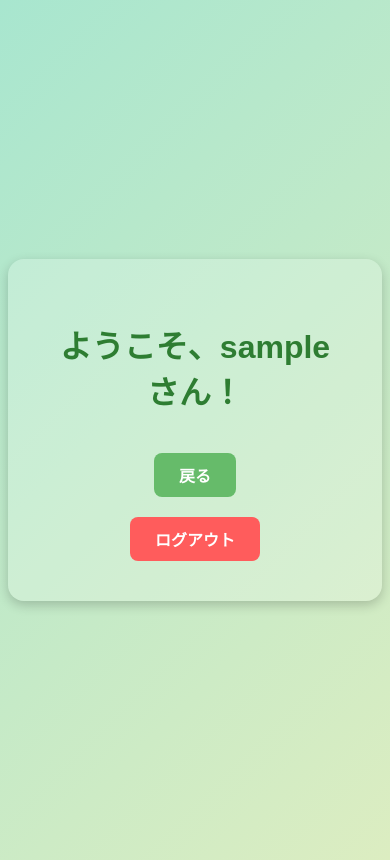
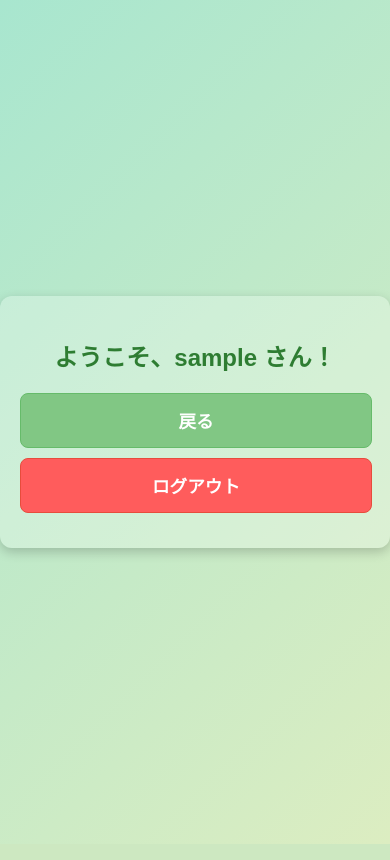
Before and after one commit to yuuya1127/Plant, a Flask app: page /user-info in a window 390 px wide. Run offline with Flask 3, Linux system fonts and the light colour scheme; the visitor is signed in with stand-in values (Sample User, id 1); parts of the project's set-up code (start-up, migrations or seed data) failed here and were passed over.

Commit message:
ログイン

```diff
--- a/templates/user_info.html
+++ b/templates/user_info.html
@@ -2,31 +2,36 @@
 <html lang="ja">
 <head>
   <meta charset="UTF-8">
+  <meta name="viewport" content="width=device-width, initial-scale=1.0">
   <title>アカウント情報</title>
   <style>
     body {
-      background: linear-gradient(135deg, #a8e6cf, #dcedc1); /* 🌿 緑系グラデーション */
+      background: linear-gradient(135deg, #a8e6cf, #dcedc1);
       font-family: 'Poppins', sans-serif;
       display: flex;
       justify-content: center;
       align-items: center;
       height: 100vh;
-      color: #2f4f4f; /* 植物っぽい落ち着いた文字色 */
+      color: #2f4f4f;
+      margin: 0;
     }
 
     .welcome-container {
       text-align: center;
       animation: fadeIn 1.2s ease-in-out;
-      background-color: rgba(255, 255, 255, 0.2);
+      background-color: rgba(255, 255, 255, 0.25);
       padding: 40px;
       border-radius: 16px;
       box-shadow: 0 4px 12px rgba(0,0,0,0.2);
+      width: 90%;
+      max-width: 400px;
     }
 
     .welcome-container h1 {
       font-size: 2em;
-      color: #2e7d32; /* 濃い緑 */
-      margin-bottom: 20px;
+      color: #2e7d32;
+      margin-bottom: 25px;
+      word-wrap: break-word;
     }
 
     @keyframes fadeIn {
@@ -36,35 +41,59 @@
 
     .btn {
       display: inline-block;
-      margin-top: 20px;
-      padding: 10px 25px;
-      background-color: #66bb6a; /* 明るい緑 */
+      margin-top: 15px;
+      padding: 12px 30px;
+      background-color: #81c784;
       color: white;
       text-decoration: none;
       border-radius: 8px;
-      transition: background 0.3s;
+      transition: all 0.3s ease;
       font-weight: bold;
+      border: 1px solid #66bb6a;
+      font-size: 1rem;
     }
 
     .btn:hover {
-      background-color: #57a05a; /* 少し濃い緑に */
+      background-color: #66bb6a;
+      transform: translateY(-2px);
     }
 
     .logout-btn {
       background-color: #ff5c5c;
+      border-color: #e74c3c;
     }
 
     .logout-btn:hover {
       background-color: #e74c3c;
     }
+
+    /* 📱 スマホ画面対応 */
+    @media (max-width: 480px) {
+      .welcome-container {
+        padding: 25px 20px;
+        border-radius: 12px;
+      }
+
+      .welcome-container h1 {
+        font-size: 1.5em;
+        margin-bottom: 20px;
+      }
+
+      .btn {
+        display: block;
+        width: 100%;
+        margin: 10px 0;
+        font-size: 1.1rem;
+        padding: 14px 0;
+      }
+    }
   </style>
 </head>
 <body>
   <div class="welcome-container">
-
     <h1>{{ message }}</h1>
 
-    <a href="{{ url_for('index') }}" class="btn">戻る</a><br>
+    <a href="{{ url_for('index') }}" class="btn">戻る</a>
     <a href="{{ url_for('login_bp.logout') }}" class="btn logout-btn">ログアウト</a>
   </div>
 </body>
```
Also changed, not shown: templates/history.html (+32 -0 lines), templates/login.html (+30 -6 lines).
